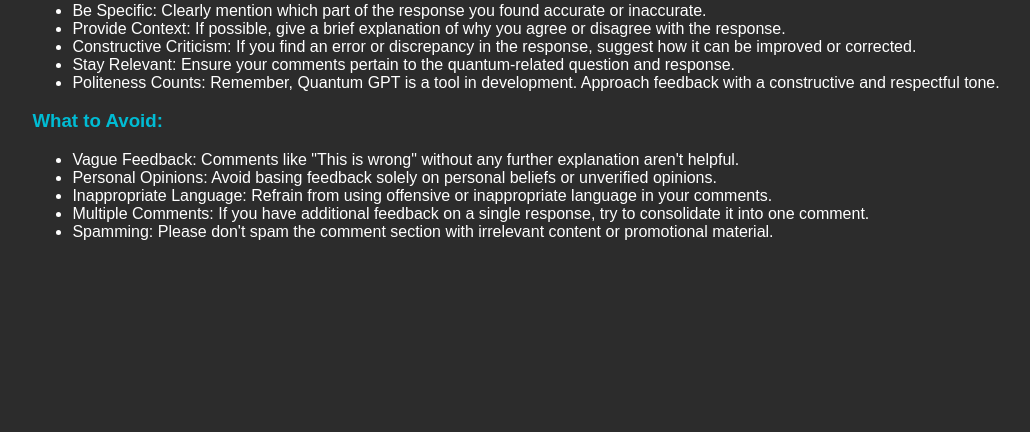
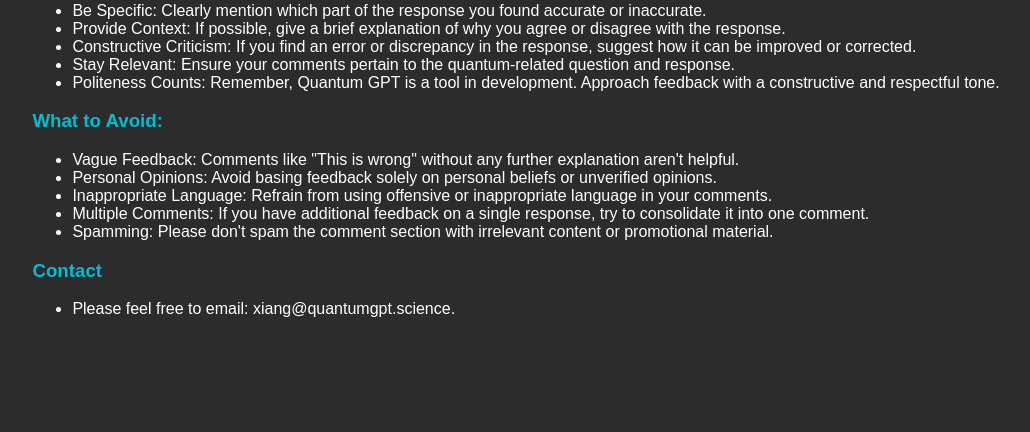
Before and after one commit to mikelixiang88/QuantumGPT, a Django app: page / in a window 1280 px wide. Shown: the part 973-1405 px from the top of the page, without its empty margins (102-1132 px from the left). Before the commit the page ends 1213 px from the top, so only its background shows below. Run offline with Django 4.2, Linux system fonts and the light colour scheme.

Commit message:
minor change

```diff
--- a/quantum_gpt/templates/index.html
+++ b/quantum_gpt/templates/index.html
@@ -111,6 +111,10 @@
             <li>Multiple Comments: If you have additional feedback on a single response, try to consolidate it into one comment.</li>
             <li>Spamming: Please don't spam the comment section with irrelevant content or promotional material.</li>
         </ul>
+	<h3>Contact</h3>
+        <ul>
+            <li>Please feel free to email: xiang@quantumgpt.science. </li>
+        </ul>
     </div>
     <script>
         document.addEventListener('DOMContentLoaded', function() {
```
